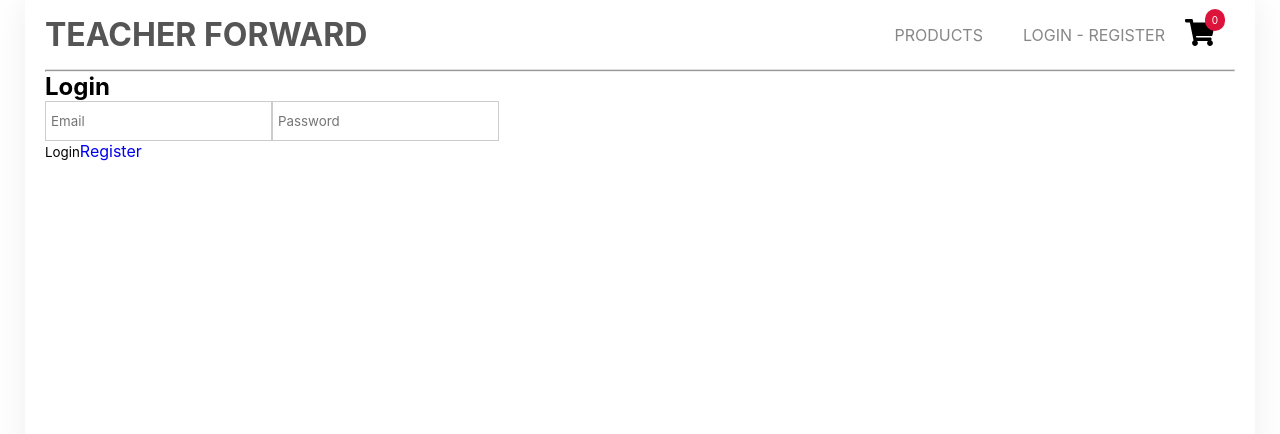
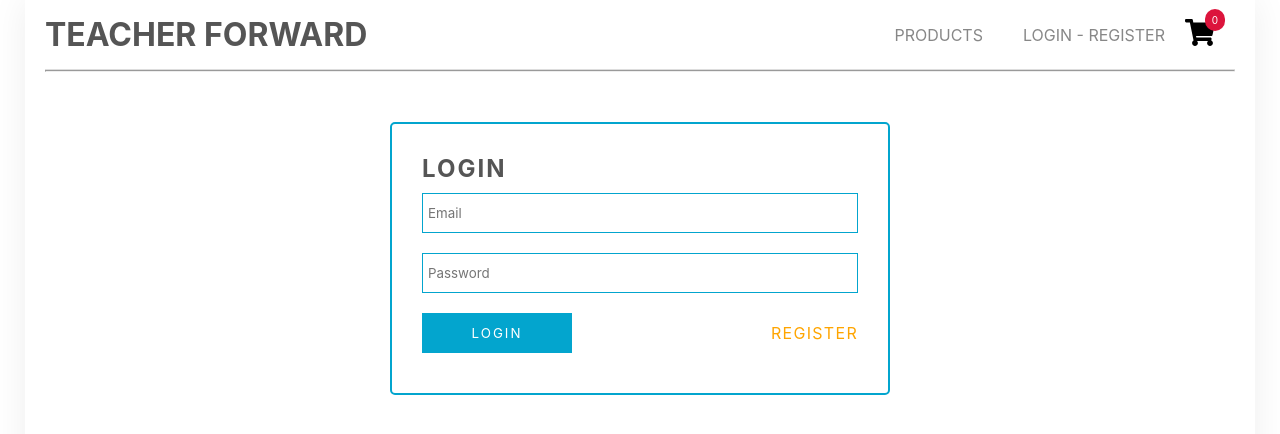
Before and after one commit to ThayGiaoTien/ecommerce, a React (Create React App) app in the folder client/: page /login in a window 1280 px wide. Shown: the top 434 px of the page. Built offline with nearby package versions, Linux system fonts and the light colour scheme; no server answers.

Commit message:
v2.5: Fix bug in refresh_token to response accesstoken to state, Complete Login, Regiser features, Know how to use axios api, change state of them,...

```diff
--- a/client/src/components/mainpages/auth/login.css
+++ b/client/src/components/mainpages/auth/login.css
@@ -0,0 +1,38 @@
+.login-page{
+    max-width: 500px;
+    border: 2px solid rgb(3, 165, 206);
+    border-radius: 5px;
+    padding: 30px;
+    margin: 50px auto;
+}
+.login-page h2{
+    text-transform: uppercase;
+    letter-spacing: 2px;
+    color: #555;
+}
+.login-page form input,
+.login-page form button{
+    width: 100%;
+    height: 40px;
+    margin: 10px 0;
+    padding: 0 5px;
+    outline: rgb(3, 165, 206);
+    border: 1px solid rgb(3, 165, 206);
+}
+.login-page form .row{
+    display: flex;
+    justify-content: space-between;
+    align-items: center;
+}
+.login-page form button{
+    width: 150px;
+    background: rgb(3, 165, 206);
+    color: white;
+    text-transform: uppercase;
+    letter-spacing: 2px;
+}
+.login-page form a{
+    color: orange;
+    letter-spacing: 1.3px;
+    text-transform: uppercase;
+}
```
